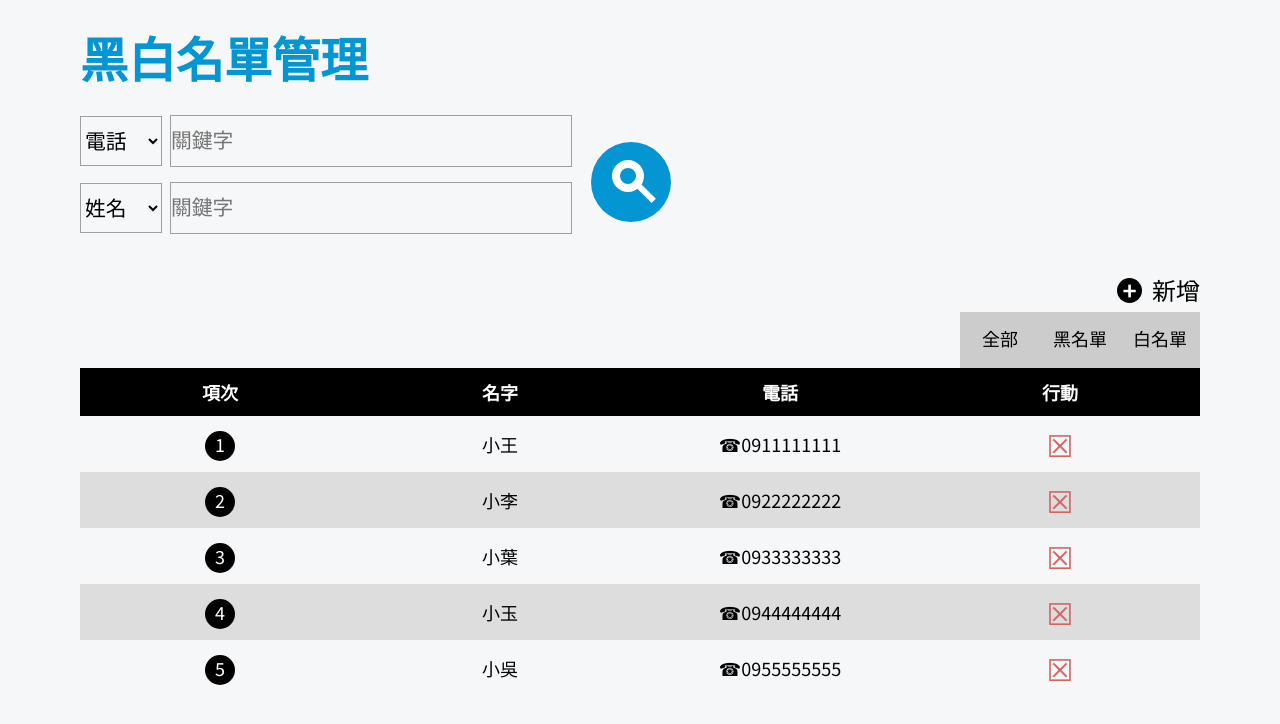
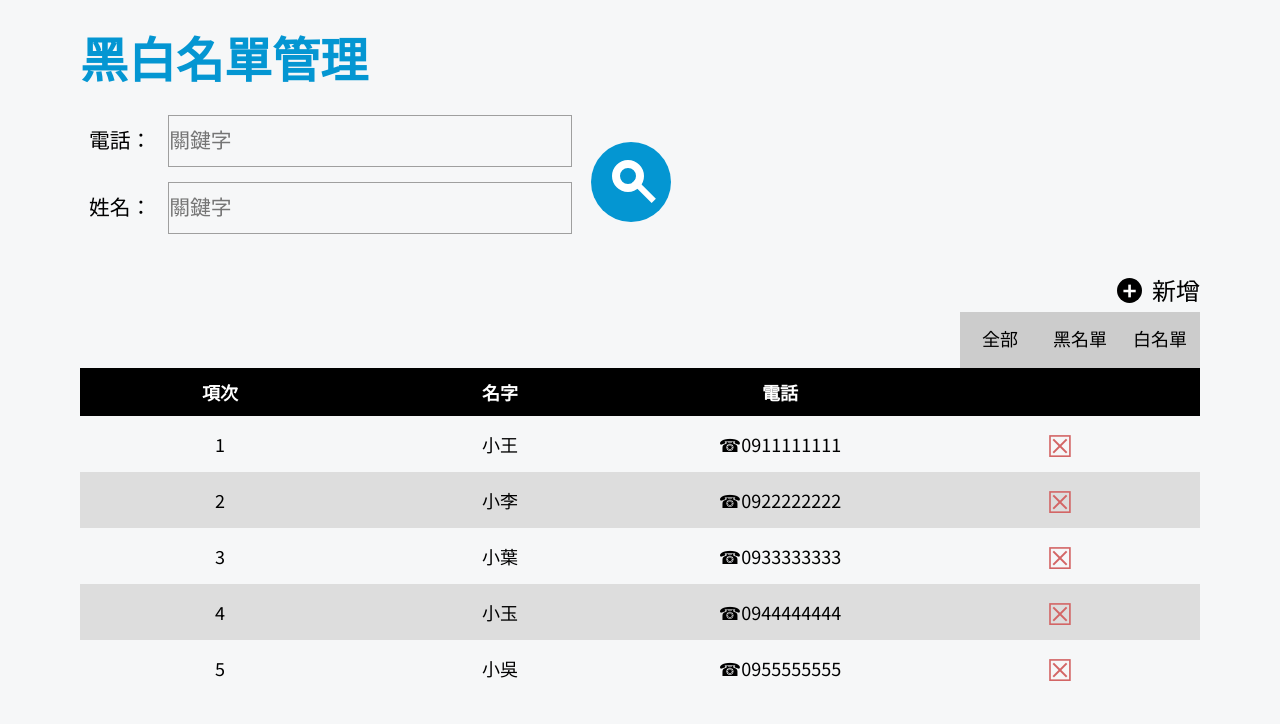
Before and after one commit to Louslife/tel-blacklist-react, a React (Create React App) app: page / in a window 1280 px wide. Shown: the top 724 px of the page. Built offline with nearby package versions, Linux system fonts and the light colour scheme.

Commit message:
feat:option fixed

```diff
--- a/src/component/SearchNav.js
+++ b/src/component/SearchNav.js
@@ -9,12 +9,12 @@ const SearchNav = (props) => {
       <form className={SearchBar.seachWrap}>
         <div className={SearchBar.inputWrap}>
           <div className={SearchBar.inputGroup}>
-            <select className={SearchBar.select} name="category" id="category"
+            <div className={SearchBar.select} name="category" id="category"
               onChange={props.getSeachType}
             >
               {/* <option value="nameSeach">姓名</option> */}
-              <option value="telSeach">電話</option>
-            </select >
+              <span value="telSeach">電話：</span>
+            </div >
             <input className={SearchBar.input} type="text" placeholder="關鍵字"
               onChange={props.getSeachWord}
             />
@@ -23,12 +23,12 @@ const SearchNav = (props) => {
           >GO</div> */}
           </div>
           <div className={SearchBar.inputGroup}>
-            <select className={SearchBar.select} name="category" id="category"
+            <div className={SearchBar.select} name="category" id="category"
               onChange={props.getSeachType}
             >
-              <option value="nameSeach">姓名</option>
+              <span value="nameSeach">姓名：</span>
               {/* <option value="telSeach">電話</option> */}
-            </select>
+            </div>
             <input className={SearchBar.input} type="text" placeholder="關鍵字"
               onChange={props.getSeachWord}
             />
--- a/src/component/TelBlacklist.js
+++ b/src/component/TelBlacklist.js
@@ -258,6 +258,7 @@ function TelBlacklist() {
         getSeachWord={getSeachWord}
         hendleSeachTel={hendleSeachTel}
       />
+
       <div className={AddBtn.addWarp}>
         <div className={AddBtn.addTel}
           onClick={hendleCreateTel}>+
@@ -277,7 +278,7 @@ function TelBlacklist() {
             <div className="col">項次</div>
             <div className="col">名字</div>
             <div className="col">電話</div>
-            <div className="col">行動</div>
+            <div className="col"></div>
             <div className="btn-warp">
             </div>
           </div>
--- a/src/css/Crad.module.css
+++ b/src/css/Crad.module.css
@@ -16,11 +16,11 @@
 
 .id {
   position: relative;
-  color: #fff;
+  color: #000;
   z-index: 999;
 }
 
-.id::before {
+/* .id::before {
   position: absolute;
   border-radius: 50%;
   left: 50%;
@@ -31,11 +31,9 @@
   background: #000;
   z-index: -5;
   color: rgba(255, 255, 255, 0);
-}
+} */
 
 .btnWarp {
-  /* display: inline-block; */
-  /* text-align: end; */
   text-align: right;
   line-height: 30px;
 }
--- a/src/css/SearchBar.module.css
+++ b/src/css/SearchBar.module.css
@@ -6,7 +6,7 @@
   height: 25px;
   display: inline-block;
   font-size: 1.3rem;
-  border: 1.5px solid #9f9f9f;
+  line-height: 1.3rem;
 }
 .input {
   width: 50%;
@@ -46,9 +46,7 @@
   }
   .select {
     flex: 1;
-    height: 50px;
-    font-size: 1.3rem;
-    border: 1.5px solid #9f9f9f;
+    align-items: center;
   }
 
   .input {
@@ -77,7 +75,7 @@
   }
 
   .icon {
-    font-size: 5em; /* This controls the size. */
+    font-size: 5em;
     display: inline-block;
     right: 0.03em;
     bottom: -0.03em;
```
